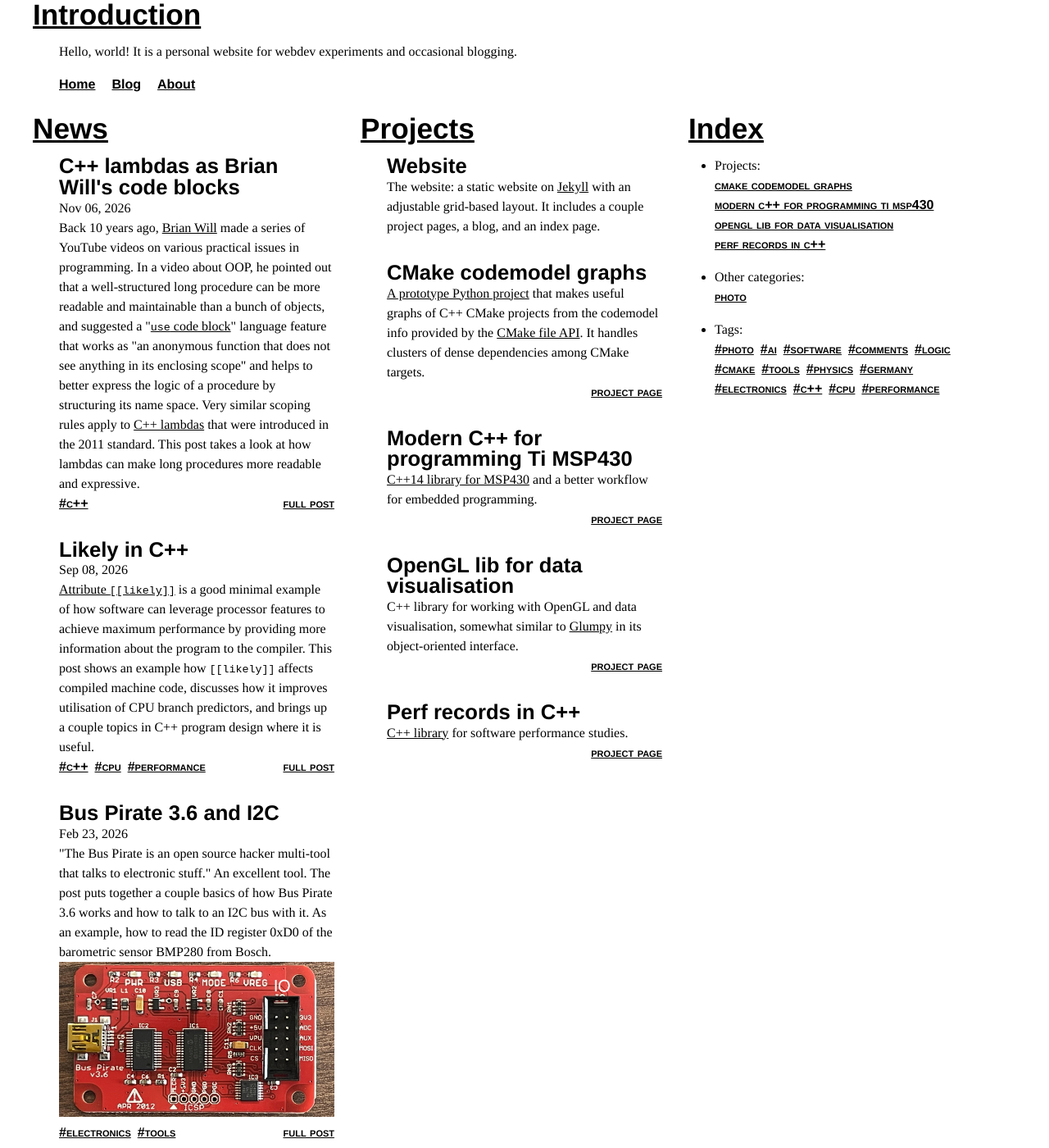
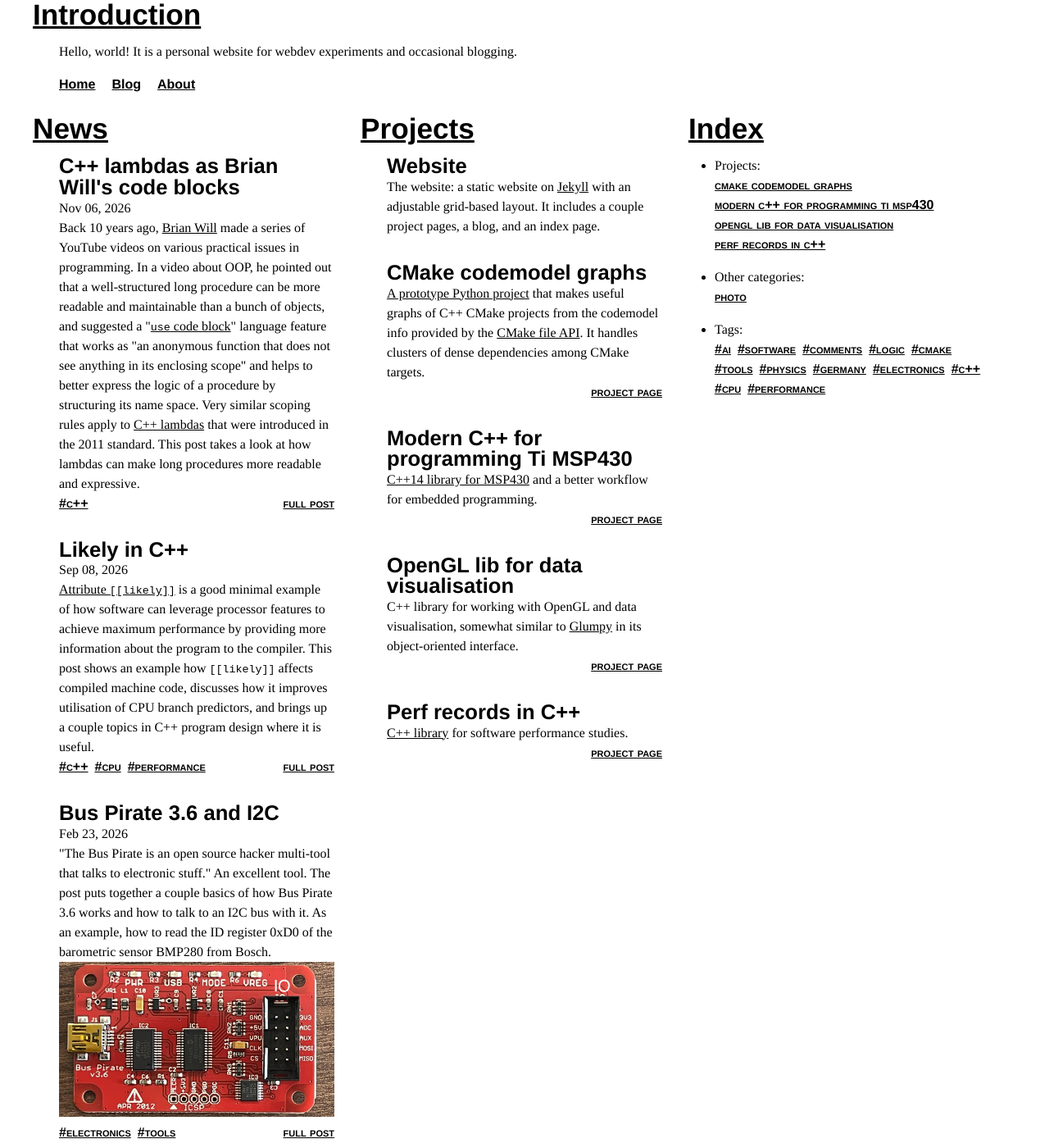
Before and after one commit to xealits/xealits.github.io, a Jekyll site: the page built from index.html, in a window 1280 px wide and 1400 px high. Shown: the whole window at 82% size. Built offline with Jekyll 4.4.1, drawn with Linux system fonts in a browser that asks for light colours; some of the changed text lies outside the part shown.

Commit message:
Trying just category "photo", no tag
	modified:   _posts/2025/2025-07-18-tweet-test.markdown
	modified:   index.html

```diff
--- a/_posts/2025/2025-07-18-tweet-test.markdown
+++ b/_posts/2025/2025-07-18-tweet-test.markdown
@@ -2,7 +2,6 @@
 layout: tweet
 title: Switzerland is a land of clouds.
 category: photo
-tags: photo
 ---
 
 Switzerland is a land of clouds.
--- a/index.html
+++ b/index.html
@@ -80,8 +80,10 @@ title: home
   </article>
   {% endfor %}
 
-  <article class="guttered colem-5">
-    <a href="/blog">The rest of posts</a>.
+  <article class="guttered colem-5 leave-a-line">
+    <nav>
+      <a href="/blog">Previous posts.</a>
+    </nav>
   </article>
 </section>
 
```
